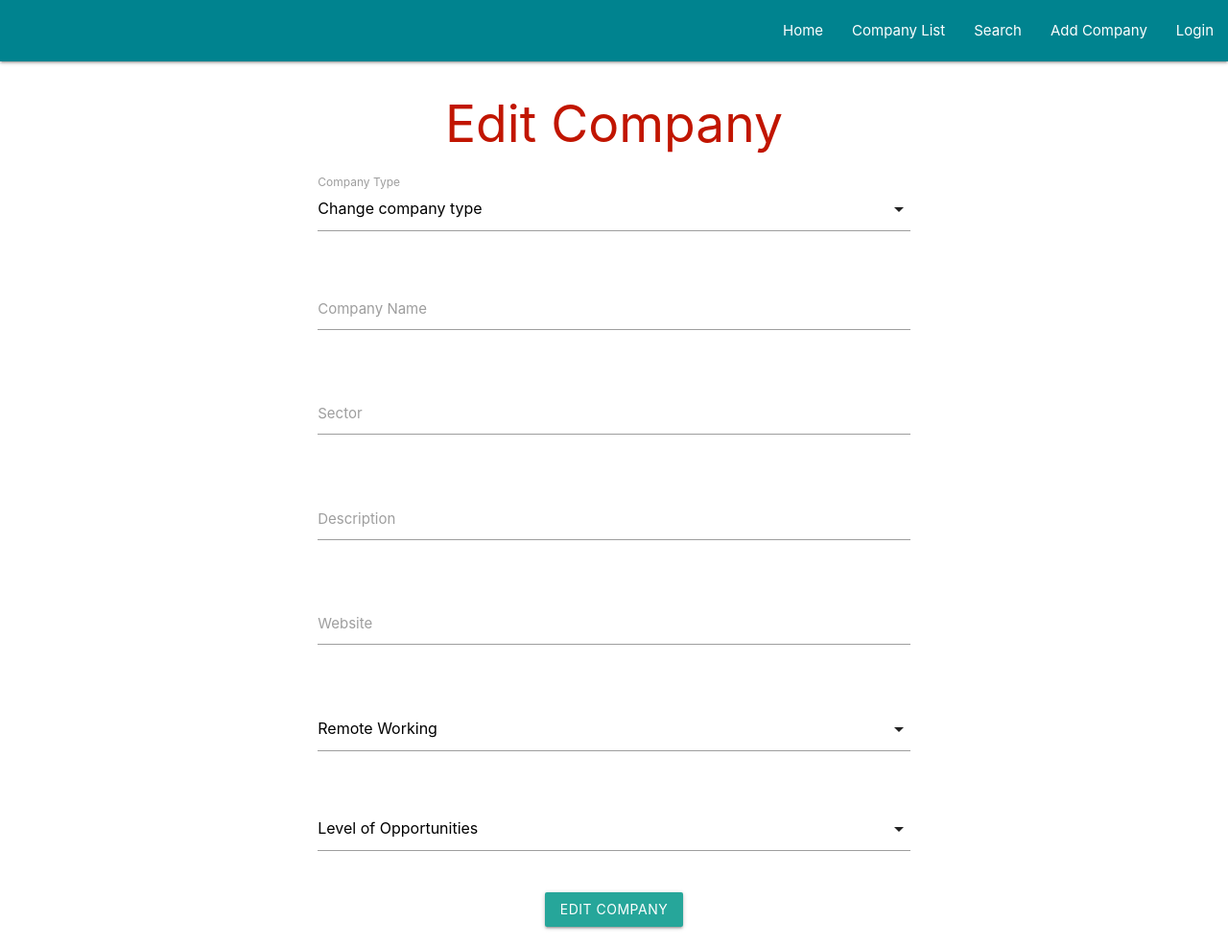
After one commit to AMcCall22/company-suggestions, a Flask app: template templates/edit_company.html in a window 1280 px wide. The commit adds this page. Shown: the whole page at 96% size. Run offline with Flask 2, Linux system fonts and the light colour scheme; the template is opened without the code that fills it, so the values that code supplies are empty; some libraries are stand-ins or nearby versions.

Commit message:
Edit button connected

```diff
--- a/app.py
+++ b/app.py
@@ -51,6 +51,13 @@ def add_company():
     return render_template("add_company.html", company_type=company_type)
 
 
+@app.route("/edit_company/<company_id>", methods=["GET", "POST"])
+def edit_company(company_id):
+    company = mongo.db.companies.find_one({"_id": ObjectId(company_id)})
+    company = mongo.db.companies.find().sort("_id", -1).limit(4)
+    return render_template("edit_company.html", company=company, show_company=company)
+
+
 # Search all companies and provide view of results
 @app.route("/search_company", methods=["GET", "POST"])
 def search_company():
--- a/templates/all_companies_list.html
+++ b/templates/all_companies_list.html
@@ -12,7 +12,7 @@
 
 </ul>
 <div class="col3">
-<a href = "" class="waves-effect waves-light btn-small">Edit</a>
+<a href = "{{url_for('edit_company', company_id=company._id) }}" class="waves-effect waves-light btn-small">Edit</a>
 <a href = "" class="waves-effect waves-light btn-small">Delete</a>
 </div>
 </div>
--- /dev/null
+++ b/templates/edit_company.html
@@ -0,0 +1,100 @@
+{% extends "base.html" %} {% block content %}
+
+<h2 class="center-align" id="heading">Edit Company</h2>
+
+<div class="row">
+  <form
+    class="col s6 form-style offset-s3"
+    method="POST"
+    action="{{url_for('edit_company', company_id=company._id) }}"
+  >
+    <div class="row">
+      <div class="input-field col s12">
+        <select id="company_type" name="company_type" class="validate" required>
+          <option value="" disabled selected>Change company type</option>
+          {% for company in company_type %}
+          <option value="{{ company.company_type }}"
+            >{{ company.company_type }}</option
+          >
+          {% endfor %}
+        </select>
+        <label for="company_type">Company Type</label>
+      </div>
+    </div>
+    <div class="row">
+      <div class="input-field col s12">
+        <textarea
+          id="company_name"
+          name="company_name"
+          class="materialize-textarea validate"
+          required
+        ></textarea>
+        <label for="company_name">Company Name</label>
+      </div>
+    </div>
+    <div class="row">
+      <div class="input-field col s12">
+        <textarea
+          id="sector"
+          name="sector"
+          class="materialize-textarea validate"
+          required
+        ></textarea>
+        <label for="sector">Sector</label>
+      </div>
+    </div>
+    <div class="row">
+      <div class="input-field col s12">
+        <textarea
+          id="description"
+          name="description"
+          class="materialize-textarea validate"
+          required
+        ></textarea>
+        <label for="description">Description</label>
+      </div>
+    </div>
+    <div class="row">
+      <div class="input-field col s12">
+        <textarea
+          id="url"
+          name="url"
+          class="materialize-textarea validate"
+          required
+        ></textarea>
+        <label for="url">Website</label>
+      </div>
+    </div>
+    <div class="row">
+      <div class="input-field col s12">
+        <select id="remote" name="remote">
+          <option value="" disabled selected>Remote Working</option>
+          <option value="Yes">Yes</option>
+          <option value="No">No</option>
+          <option value="Sometimes">Sometimes</option>
+        </select>
+      </div>
+    </div>
+    <div class="row">
+      <div class="input-field col s12">
+        <select
+          id="level_of_positions
+"
+          name="level_of_positions"
+        >
+          <option value="" disabled selected>Level of Opportunities</option>
+          <option value="Junior">Junior</option>
+          <option value="Mid">Mid</option>
+          <option value="Senior">Senior</option>
+          <option value="Various">Various</option>
+        </select>
+      </div>
+    </div>
+    <div class="button-style">
+      <button class="btn waves-effect waves-light" type="submit">
+        Edit Company
+      </button>
+    </div>
+  </form>
+</div>
+{% endblock %}
```
